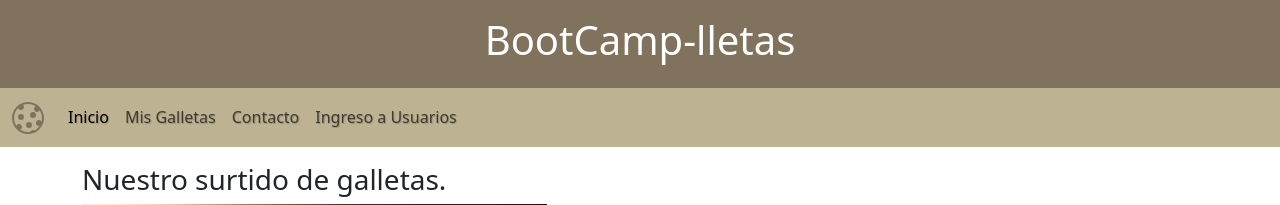
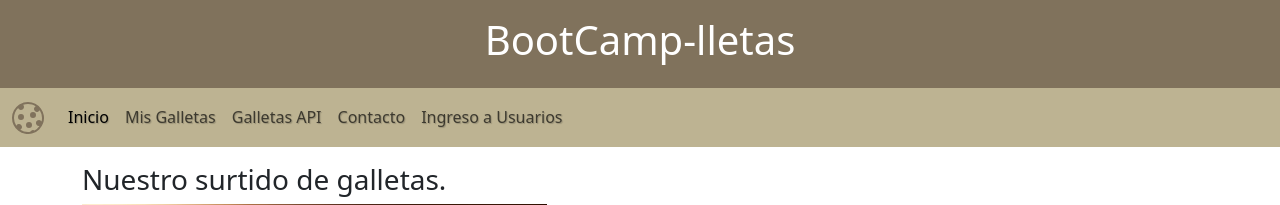
Before and after one commit to jairoserrano/TalentoTechWebApp, a Flask app: page /galletas/2 in a window 1280 px wide. Shown: the top 205 px of the page. Run offline with Flask 3, Linux system fonts and the light colour scheme; data comes from the database, SQL or seed files in the repository.

Commit message:
Galletas con API no funcional

```diff
--- a/app.py
+++ b/app.py
@@ -1,8 +1,9 @@
 from flask import Flask
-from flask import session, jsonify
+from flask import session, jsonify, send_file
 from config import Config
 from models import db, Contacto, Usuario, Galleta
 from flask import render_template, request, redirect, url_for
+from io import BytesIO
 import json
 import pandas as pd
 
@@ -43,10 +44,34 @@ def logout():
     return redirect(url_for("index"))
 
 
+@app.route("/galletas/xls")
+def xls_galletas():
+
+    galletas = Galleta.query.all()
+    datos = [galleta.to_dict() for galleta in galletas]
+    df = pd.DataFrame(datos)
+
+    output = BytesIO()
+    with pd.ExcelWriter(output, engine="openpyxl") as writer:
+        df.to_excel(writer, index=False)
+    output.seek(0)
+
+    return send_file(
+        output,
+        mimetype="application/vnd.openxmlformats-officedocument.spreadsheetml.sheet",
+        as_attachment=True,
+        download_name="galletas.xlsx")
+
+
 @app.route("/galletas")
 def galletas():
     galletas = Galleta.query.all()
     return render_template("galletas.html", galletas=galletas)
+
+
+@app.route("/galletas_con_api")
+def galletas_con_api():
+    return render_template("galletas_con_api.html")
 
 
 @app.route("/galletas/nueva", methods=["GET", "POST"])
--- a/templates/base.html
+++ b/templates/base.html
@@ -37,6 +37,9 @@
             <a class="nav-link" id="galletas" href="#">Mis Galletas</a>
           </li>
           <li class="nav-item">
+            <a class="nav-link" id="galletas" href="/galletas_con_api">Galletas API</a>
+          </li>
+          <li class="nav-item">
             <a class="nav-link" href="/contacto">Contacto</a>
           </li>
           {% if session['user'] %}
```
Also changed, not shown: templates/galletas_con_api.html (added, +45 -0 lines), 1 other file.
